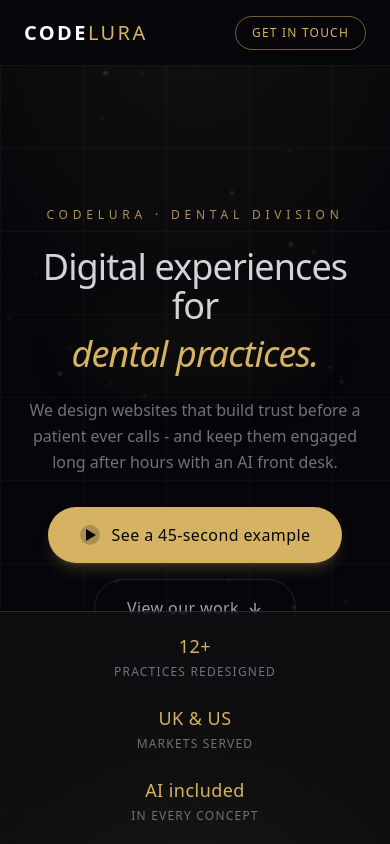
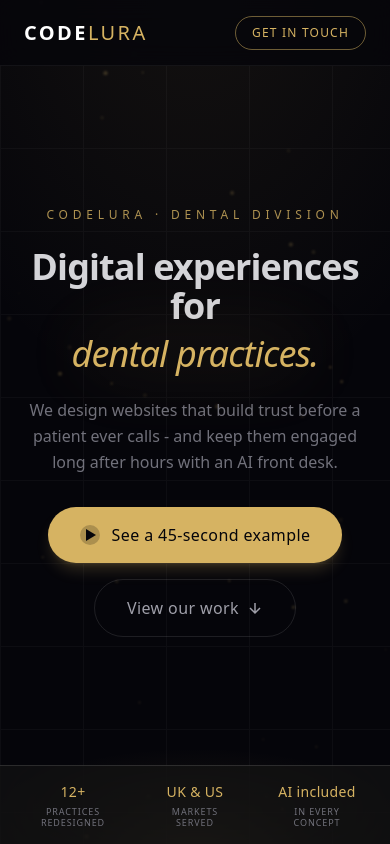
Before and after one commit to shubham-writes/dental-codelura, a Next.js app: page / in a window 390 px wide. Shown: the top 844 px of the page. Built offline with nearby package versions, Linux system fonts and the light colour scheme; a web font is replaced by a local one.

Commit message:
style: bold hero text and fix mobile trust bar layout

```diff
--- a/components/Hero.tsx
+++ b/components/Hero.tsx
@@ -105,7 +105,7 @@
 
           {/* Headline */}
           <h1 className="text-4xl sm:text-6xl lg:text-7xl font-light text-zinc-300 leading-[1.1] tracking-tight mb-6">
-            Digital experiences for
+            <span className="font-bold">Digital experiences for</span>
             <br />
             <span className="relative inline-block mt-2">
               <span
@@ -128,16 +128,16 @@
               onClick={() => setShowModal(true)}
               className="group flex items-center gap-3 px-8 py-4 bg-gold text-[#05050a] font-medium tracking-wide rounded-full hover:bg-gold-hover transition-all duration-200 hover:scale-[1.02] shadow-lg shadow-gold/20"
             >
-              <span className="w-5 h-5 rounded-full bg-black/20 flex items-center justify-center">
+              <span className="w-5 h-5 rounded-full bg-black/20 flex items-center justify-center shrink-0">
                 <svg width="10" height="12" viewBox="0 0 10 12" fill="currentColor" className="translate-x-[1px]">
                   <path d="M0 0l10 6-10 6z" />
                 </svg>
               </span>
-              See a 45-second example
+              <span className="whitespace-nowrap">See a 45-second example</span>
             </button>
             <a
               href="#work"
-              className="flex items-center gap-2 px-8 py-4 border border-white/10 text-zinc-400 hover:text-zinc-200 hover:border-white/20 tracking-wide rounded-full transition-all duration-200"
+              className="flex items-center gap-2 px-8 py-4 border border-white/10 text-zinc-400 hover:text-zinc-200 hover:border-white/20 tracking-wide rounded-full transition-all duration-200 whitespace-nowrap"
             >
               View our work
               <svg width="16" height="16" viewBox="0 0 16 16" fill="none" stroke="currentColor" strokeWidth="1.5">
@@ -158,15 +158,15 @@
         <div className="absolute bottom-0 left-0 right-0 z-10 border-t border-white/[0.12] backdrop-blur-2xl"
           style={{ background: "rgba(19, 19, 19, 0.697)" }}
         >
-          <div className="max-w-4xl mx-auto px-6 py-5 flex flex-col sm:flex-row items-center justify-center gap-6 sm:gap-16">
+          <div className="max-w-4xl mx-auto px-4 py-4 sm:py-5 grid grid-cols-3 sm:flex sm:flex-row items-start sm:items-center justify-center gap-2 sm:gap-16">
             {[
-              { value: "12+", label: "Practices redesigned" },
-              { value: "UK & US", label: "Markets served" },
-              { value: "AI included", label: "In every concept" },
+              { value: "12+", label: "Practices\nredesigned" },
+              { value: "UK & US", label: "Markets\nserved" },
+              { value: "AI included", label: "In every\nconcept" },
             ].map((stat) => (
-              <div key={stat.value} className="flex flex-col items-center gap-1">
-                <span className="text-gold text-lg font-light tracking-wide">{stat.value}</span>
-                <span className="text-zinc-500 text-xs tracking-widest uppercase">{stat.label}</span>
+              <div key={stat.value} className="flex flex-col items-center gap-1 text-center">
+                <span className="text-gold text-sm sm:text-lg font-light tracking-wide">{stat.value}</span>
+                <span className="text-zinc-500 text-[9px] sm:text-xs tracking-widest uppercase whitespace-pre-line leading-tight">{stat.label}</span>
               </div>
             ))}
           </div>
```
